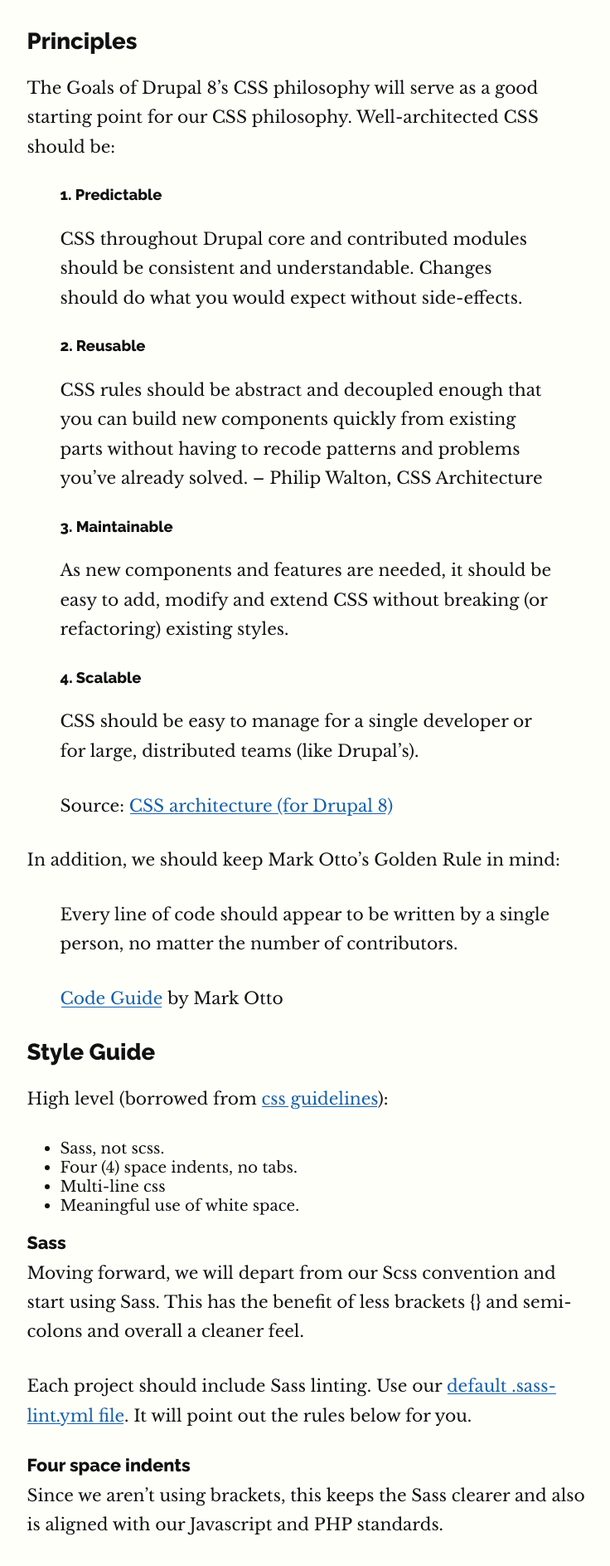
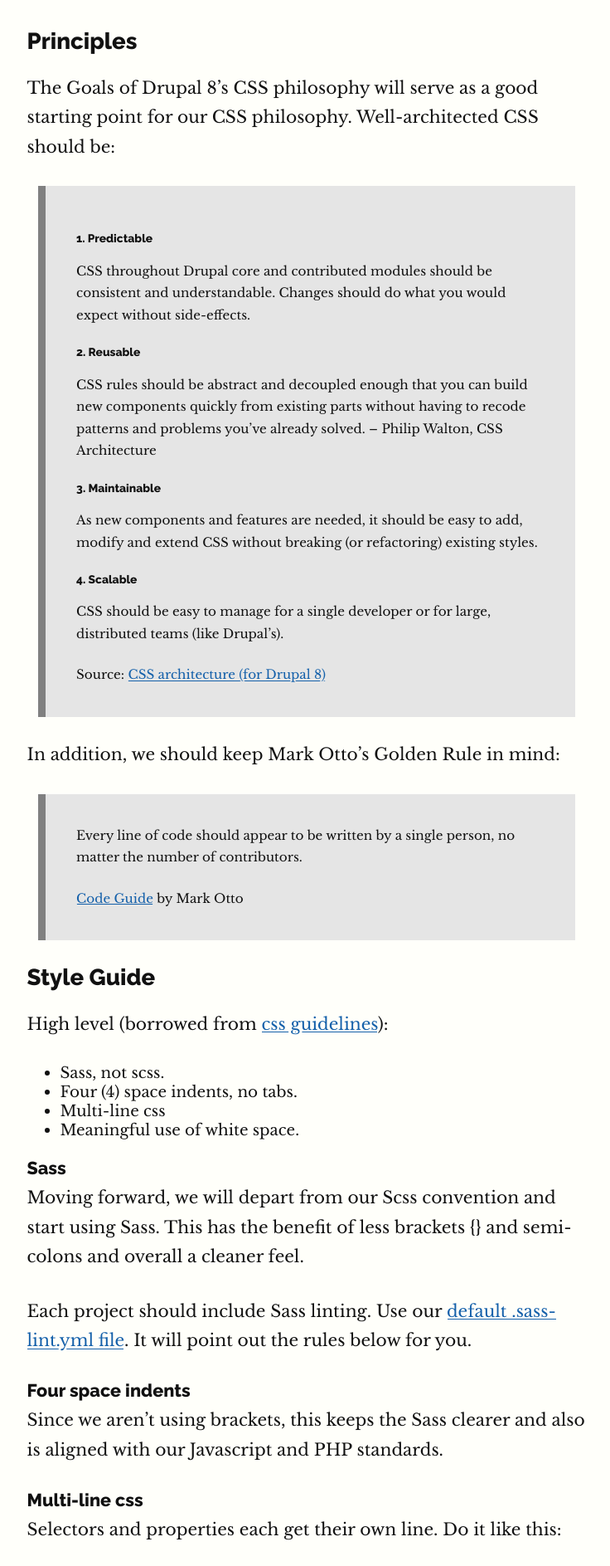
Before and after one commit to benjamingrobertson/benjamingrobertson.github.io, a Jekyll site: the page built from _posts/2017-02-23-css-standards.md, in a window 1280 px wide. Shown: the part 1033-2920 px from the top of the page at 83% size, without its empty margins (270-1006 px from the left). Built offline with Jekyll 4.4.1, drawn with Linux system fonts in a browser that asks for light colours; comment, search, counter and statistics services are not loaded.

Commit message:
Add blockquote style

```diff
--- a/_sass/smacss/base/_typography.sass
+++ b/_sass/smacss/base/_typography.sass
@@ -34,6 +34,8 @@ p
 
 strong
     +font-display
+
+
 
 .page-title
     font-size: 4em
@@ -81,3 +83,18 @@ a:link.no-decoration
 @media screen and (-webkit-min-device-pixel-ratio: 0)
     a:link
         background-position-y: 87%, 87%, 87%
+
+
+blockquote
+    border-left: .5rem solid gray
+    background: #e5e5e5
+    padding: 2rem 2rem 2rem 2rem
+    font-size: .75rem
+    margin: 2em 1em
+
+    p:last-of-type
+        margin-bottom: 0
+
+    a:link
+        text-shadow: 0.03em 0 #e5e5e5, -0.03em 0 #e5e5e5, 0 0.03em #e5e5e5, 0 -0.03em #e5e5e5, 0.06em 0 #e5e5e5, -0.06em 0 #e5e5e5, 0.09em 0 #e5e5e5, -0.09em 0 #e5e5e5, 0.12em 0 #e5e5e5, -0.12em 0 #e5e5e5, 0.15em 0 #e5e5e5, -0.15em 0 #e5e5e5
+        // text-shaodw: none
```
Also changed, not shown: _posts/2017-01-17-resilience.md (renamed from _drafts/2017-01-17-quote.md, +1 -0 lines).
